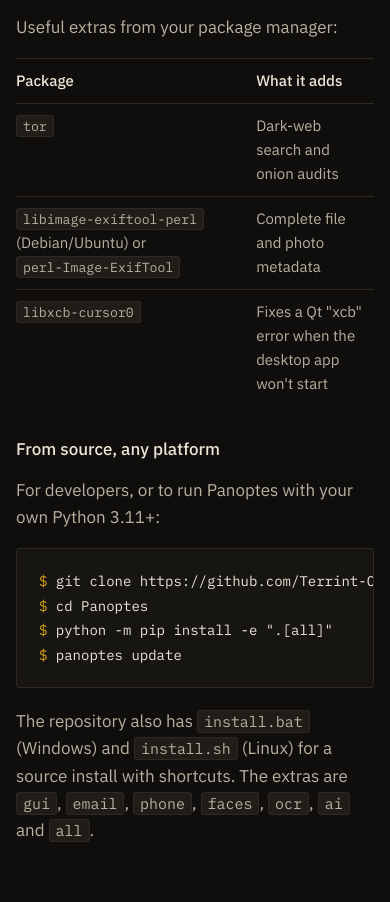
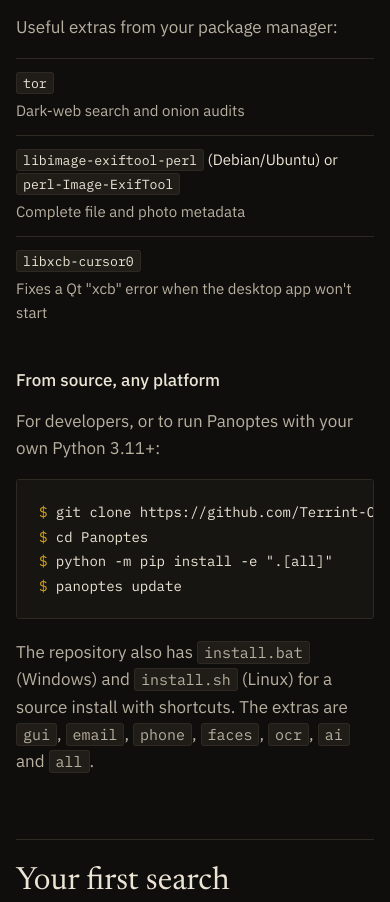
Before and after one commit to Terrint-Creations/Panoptes, a plain HTML site: page docs/guide.html in a window 390 px wide. Shown: the part 2167-3069 px from the top of the page. Drawn offline with Linux system fonts and the light colour scheme.

Commit message:
Site: fix mobile gutters and tables, bot-friendly robots.txt, llms.txt

```diff
--- a/docs/assets/site.css
+++ b/docs/assets/site.css
@@ -29,6 +29,7 @@ html { scroll-behavior: smooth; -webkit-text-size-adjust: 100%; }
 @media (prefers-reduced-motion: reduce) { html { scroll-behavior: auto; } }
 body {
   margin: 0;
+  overflow-wrap: break-word;
   background: var(--ink);
   color: var(--paper);
   font: 400 17px/1.6 var(--sans);
@@ -102,7 +103,7 @@ a:hover { text-decoration-color: var(--gold); }
 
 /* ------------------------------------------------------------ sections */
 section { border-bottom: 1px solid var(--line); }
-.sec { padding: clamp(64px, 9vw, 112px) 0; }
+.sec { padding-top: clamp(56px, 9vw, 112px); padding-bottom: clamp(56px, 9vw, 112px); }
 .sec-head { display: grid; grid-template-columns: 180px 1fr; gap: 24px; margin-bottom: 48px; }
 .sec-head .num { font: 500 12px/1.9 var(--mono); letter-spacing: .14em; text-transform: uppercase; color: var(--paper-3); }
 .sec-head h2 { font: 400 clamp(32px, 4.4vw, 54px)/1.04 var(--serif); letter-spacing: -.015em; margin: 0; max-width: 18ch; }
@@ -152,7 +153,8 @@ section { border-bottom: 1px solid var(--line); }
 @media (max-width: 720px) {
   .caps, .caps tbody, .caps tr, .caps th, .caps td { display: block; width: auto; }
   .caps tr { border-top: 1px solid var(--line); padding: 14px 0; }
-  .caps th, .caps td { border: 0; padding: 2px 0; }
+  .caps th, .caps td, .caps td.from { border: 0; padding: 2px 0; width: auto; }
+  .caps td.from { margin-top: 6px; }
 }
 .note { margin-top: 28px; font: 400 13px/1.7 var(--mono); color: var(--paper-3); }
 
@@ -171,7 +173,7 @@ pre {
 }
 pre .c { color: var(--paper-3); }
 pre .p { color: var(--gold); user-select: none; }
-:not(pre) > code { font-size: .88em; background: var(--ink-3); border: 1px solid var(--line); padding: 1px 6px; border-radius: 3px; }
+:not(pre) > code { overflow-wrap: anywhere; font-size: .88em; background: var(--ink-3); border: 1px solid var(--line); padding: 1px 6px; border-radius: 3px; }
 .steps { counter-reset: s; padding: 0; margin: 0; }
 .steps li { list-style: none; counter-increment: s; position: relative; padding: 0 0 22px 46px; color: var(--paper-2); }
 .steps li::before { content: counter(s); position: absolute; left: 0; top: 0; width: 28px; height: 28px; border: 1px solid var(--line-2); border-radius: 50%; display: grid; place-items: center; font: 500 13px var(--mono); color: var(--gold); }
@@ -250,7 +252,12 @@ footer a:hover { color: var(--paper); }
 @media (max-width: 860px) {
   .doc { grid-template-columns: 1fr; }
   .toc { position: static; }
-  .article table { display: block; overflow-x: auto; }
+  .article table, .article tbody, .article tr, .article th, .article td { display: block; width: auto; }
+  .article tr { border-top: 1px solid var(--line); padding: 10px 0; }
+  .article tr:first-child { display: none; }
+  .article th, .article td { border: 0; padding: 2px 0; }
+  .article td:first-child { color: var(--paper); }
+  .article td:first-child code { white-space: normal; overflow-wrap: anywhere; }
 }
 
 .center-page { min-height: 70vh; display: grid; place-items: center; text-align: center; padding: 64px var(--gut); }
```
Also changed, not shown: docs/llms.txt (added), docs/robots.txt.
